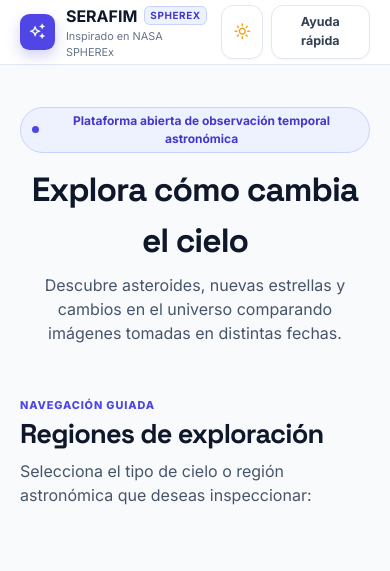
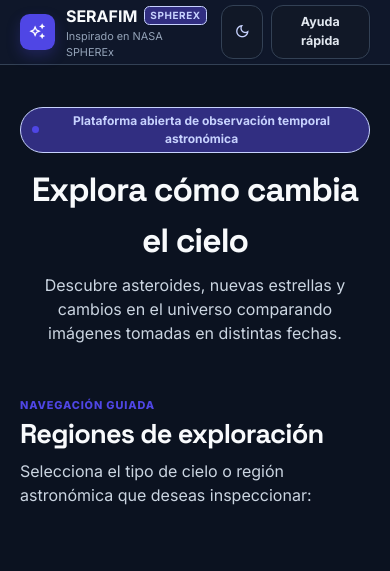
Before and after one commit to Jape07/SERAFIM, a plain HTML site: page web/index.html in a window 390 px wide. Both pictures are taken after a click on the button "light_mode". Shown: the top 571 px of the page. Drawn offline with nearby package versions, Linux system fonts and the light colour scheme.

Commit message:
fix(web): switch theme as soon as the button is clicked (#42)
* feat(web): toggle the page between light and dark

Co-authored-by: Cursor <cursoragent@cursor.com>

* fix(web): switch theme as soon as the button is clicked

Co-authored-by: Cursor <cursoragent@cursor.com>

---------

Co-authored-by: HernaldoCA <hernaldo@gmail.com>
Co-authored-by: Cursor <cursoragent@cursor.com>

```diff
--- a/web/index.html
+++ b/web/index.html
@@ -278,6 +278,22 @@
     </ol>
     <button class="ghost" id="help-close" type="button">Cerrar</button>
   </dialog>
+  <script>
+    const themeButton = document.querySelector("#theme");
+    function paintTheme(theme) {
+      const dark = theme === "dark";
+      if (dark) document.documentElement.dataset.theme = "dark";
+      else delete document.documentElement.dataset.theme;
+      document.querySelector("#theme-icon").textContent = dark ? "dark_mode" : "light_mode";
+      document.querySelector("#theme-label").textContent = dark ? "Modo oscuro" : "Modo claro";
+      themeButton.setAttribute("aria-pressed", dark ? "true" : "false");
+      localStorage.setItem("serafim-theme", dark ? "dark" : "light");
+    }
+    paintTheme(localStorage.getItem("serafim-theme") === "dark" ? "dark" : "light");
+    themeButton.addEventListener("click", () => {
+      paintTheme(document.documentElement.dataset.theme === "dark" ? "light" : "dark");
+    });
+  </script>
   <script type="module" src="js/app.js"></script>
 </body>
 </html>
```
